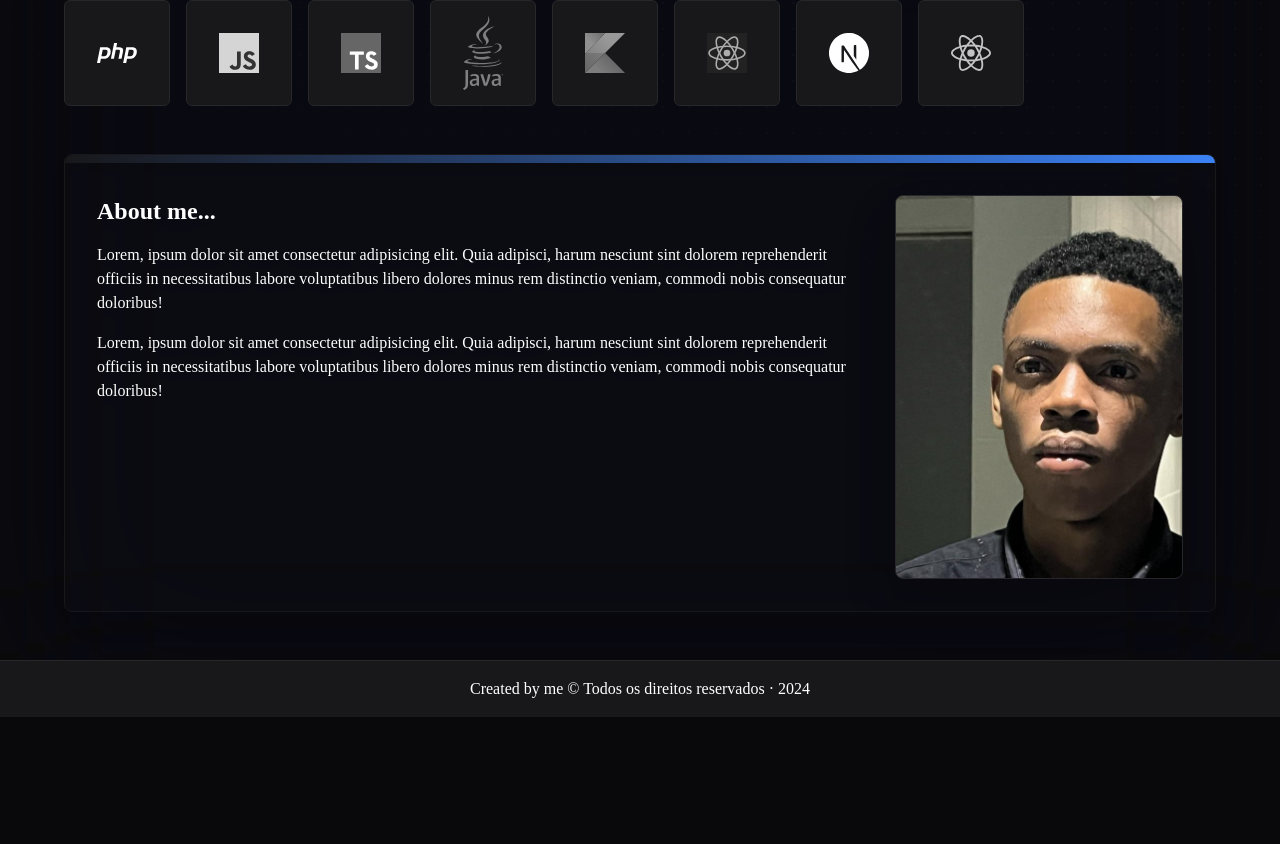
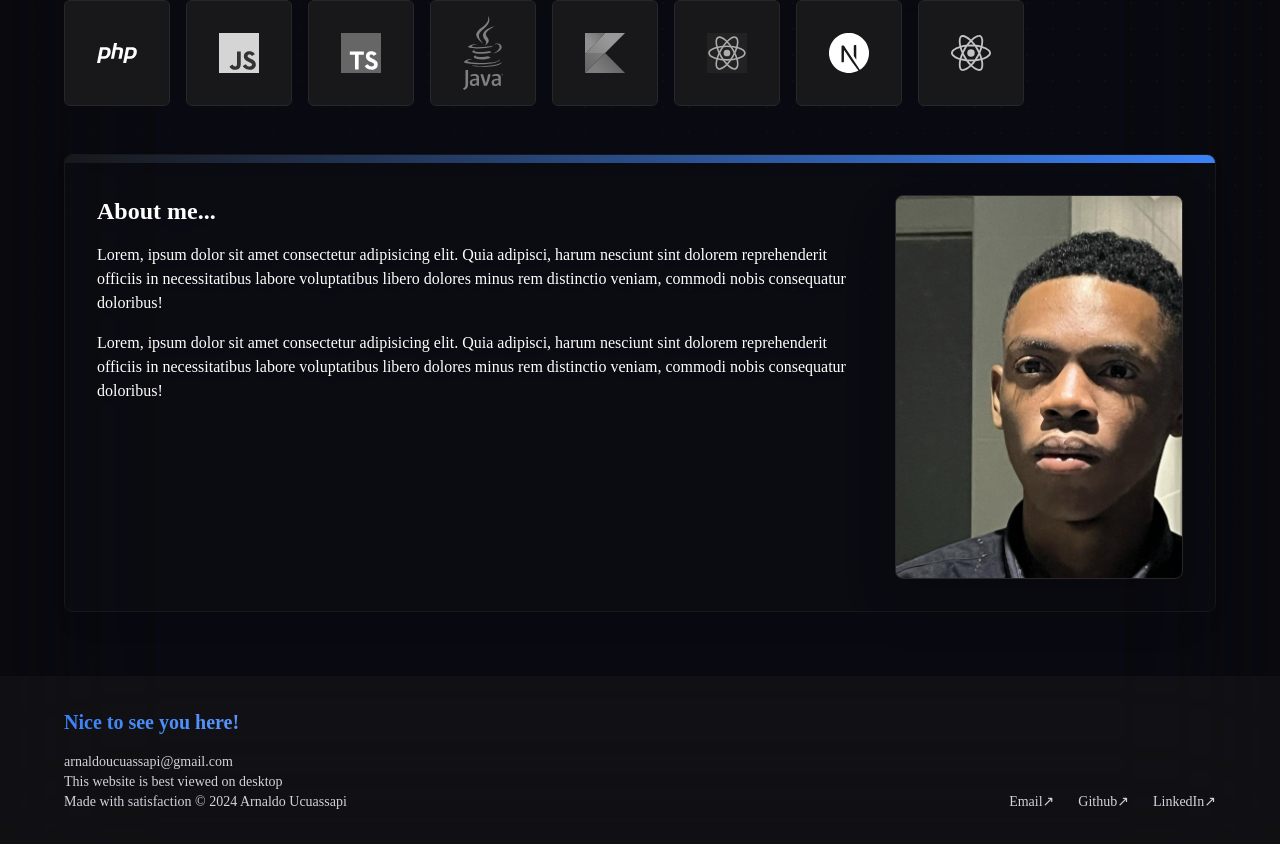
Before and after one commit to arnaldoucuassapi/iam, a Next.js app: page / in a window 1280 px wide. Shown: the part 426-1270 px from the top of the page. Before the commit the page ends 1143 px from the top, so only its background shows below. Built offline with nearby package versions, Linux system fonts and the light colour scheme.

Commit message:
feat: improve footer component

```diff
--- a/src/components/Footer.tsx
+++ b/src/components/Footer.tsx
@@ -1,8 +1,25 @@
 
 export function Footer() {
   return (
-    <footer className="bg-zinc-900 text-center py-4 border-t border-zinc-800">
-      <p className="text-white">Created by me &copy; Todos os direitos reservados · 2024</p>
+    <footer className="bg-zinc-900/50 py-8 px-16 mt-16 shadow-xl">
+      <p
+        className="text-xl font-semibold mb-4 bg-gradient-to-r from-blue-500 to-white text-transparent bg-clip-text"
+      >
+        Nice to see you here!
+      </p>
+
+      <div className="text-zinc-300 text-sm">
+        <p>arnaldoucuassapi@gmail.com</p>
+        <p>This website is best viewed on desktop</p>
+        <div className="flex items-center justify-between">
+          <p>Made with satisfaction © 2024 Arnaldo Ucuassapi</p>
+          <p className="flex items-center space-x-6">
+            <a href="mailto:arnaldoucuassapi@gmail.com" target="_blank">Email↗</a>
+            <a href="https://github.com/arnaldoucuassapi/" target="_blank">Github↗</a>
+            <a href="https://www.linkedin.com/in/arnaldo-ucuassapi-740252247" target="_blank">LinkedIn↗</a>
+          </p>
+        </div>
+      </div>
     </footer>
   );
 }
```
